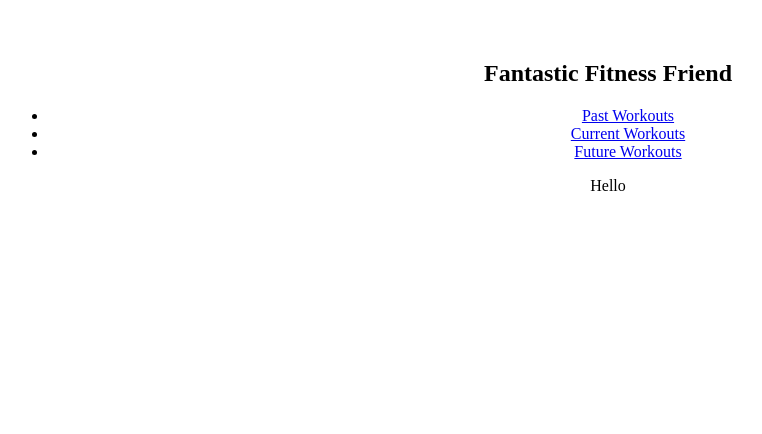
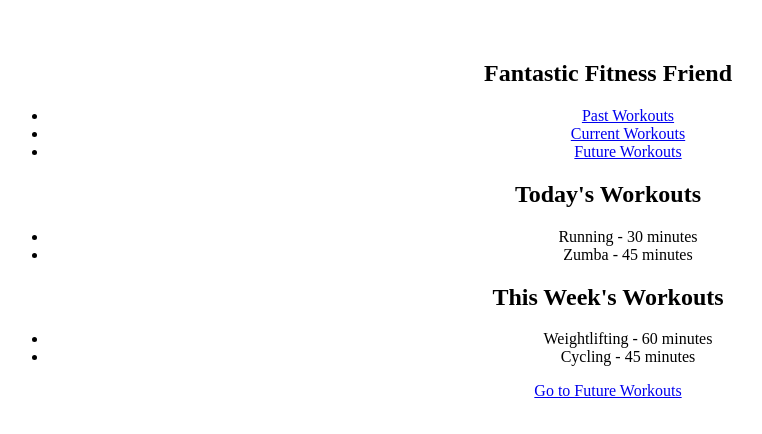
Before and after one commit to megwalkerlange/fitness-app-group-4, a React (Vite) app in the folder fitnessappgrp4/: page /currentWorkouts in a window 1280 px wide. Shown: the top 434 px of the page, without its empty margins (32-794 px from the left). Built offline with nearby package versions, Linux system fonts and the light colour scheme.

Commit message:
current workout

```diff
--- a/fitnessappgrp4/src/components/pages/currentWorkouts/index.jsx
+++ b/fitnessappgrp4/src/components/pages/currentWorkouts/index.jsx
@@ -1,13 +1,41 @@
-import App from '../../../App'
+import React from 'react';
+import { Link } from 'react-router-dom';
 
+const CurrentWorkouts = () => {
+  // Sample data for demonstration purposes
+  const todayWorkouts = [
+    { id: 1, exercise: 'Running', duration: '30 minutes' },
+    { id: 2, exercise: 'Zumba', duration: '45 minutes' },
+  ];
 
-function currentWorkouts() {
+  const weekWorkouts = [
+    { id: 3, exercise: 'Weightlifting', duration: '60 minutes' },
+    { id: 4, exercise: 'Cycling', duration: '45 minutes' },
+  ];
 
-    return(
-        <>
-        <p>Hello</p>
-        </>
-    )
-}
+  return (
+    <div className="current-workouts">
+      <h2>Today's Workouts</h2>
+      <ul>
+        {todayWorkouts.map((workout) => (
+          <li key={workout.id}>
+            {workout.exercise} - {workout.duration}
+          </li>
+        ))}
+      </ul>
 
-export default currentWorkouts
+      <h2>This Week's Workouts</h2>
+      <ul>
+        {weekWorkouts.map((workout) => (
+          <li key={workout.id}>
+            {workout.exercise} - {workout.duration}
+          </li>
+        ))}
+      </ul>
+
+      <Link to="/future-workouts">Go to Future Workouts</Link>
+    </div>
+  );
+};
+
+export default CurrentWorkouts;
```
